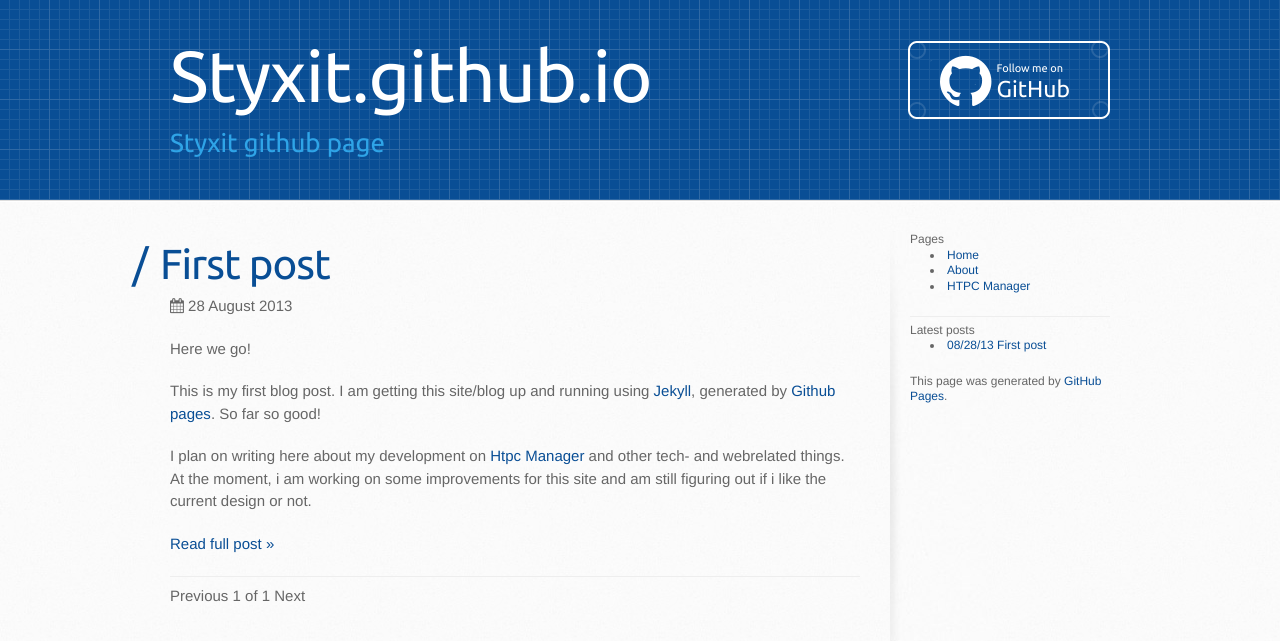
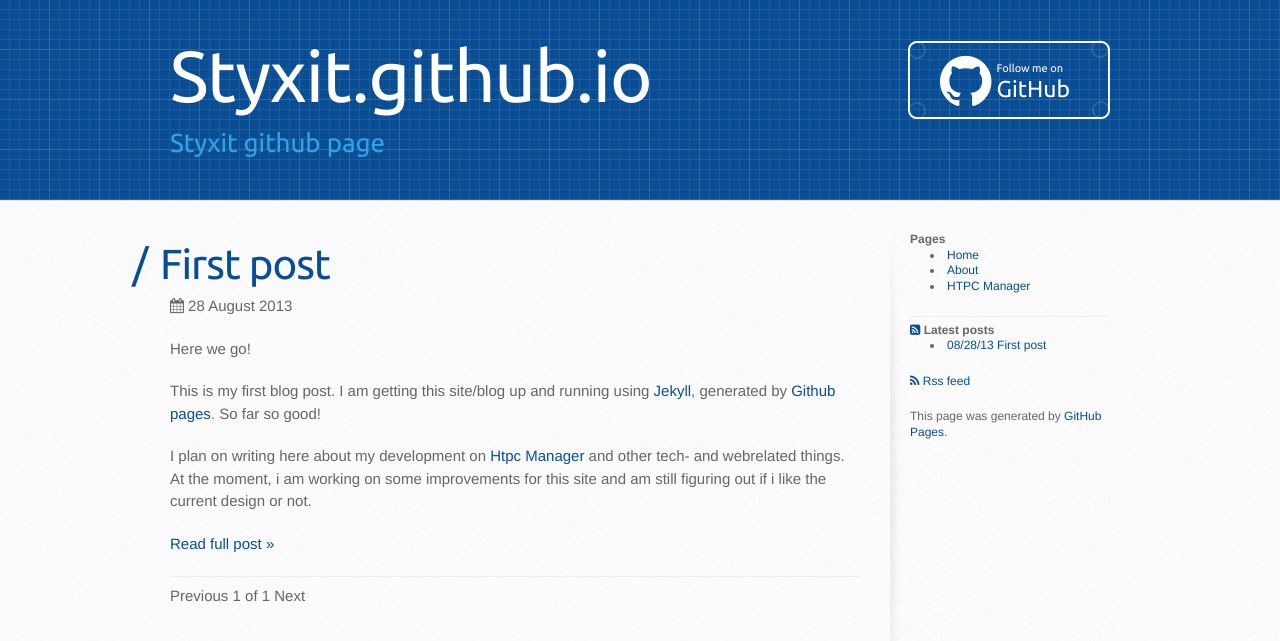
Before and after one commit to styxit/styxit.github.io, a Jekyll site: the page built from index.html, in a window 1280 px wide. Shown: the top 641 px of the page. Built offline with Jekyll 4.4.1, drawn with Linux system fonts in a browser that asks for light colours; the list of posts is cut into pages by our own code.

Commit message:
Add rss link to sidebar

```diff
--- a/_includes/sidebar.html
+++ b/_includes/sidebar.html
@@ -1,4 +1,4 @@
-<h2>Pages</h2>
+<strong>Pages</strong>
 <ul>
     <li><a href="/">Home</a></li>
     <li><a href="/about.html">About</a></li>
@@ -7,7 +7,9 @@
 
 <hr />
 
-<h2>Latest posts</h2>
+<strong>
+  <a href="/feed.xml"><i class="icon-rss-sign"></i></a> Latest posts
+</strong>
 <ul>
   {% for post in site.posts limit:10 %}
     <li>
@@ -15,5 +17,8 @@
     </li>
   {% endfor %}
 </ul>
+<p>
+  <a href="/feed.xml"><i class="icon-rss"></i> Rss feed</a>
+</p>
 
 <p>This page was generated by <a href="http://pages.github.com">GitHub Pages</a>.</p>
```
